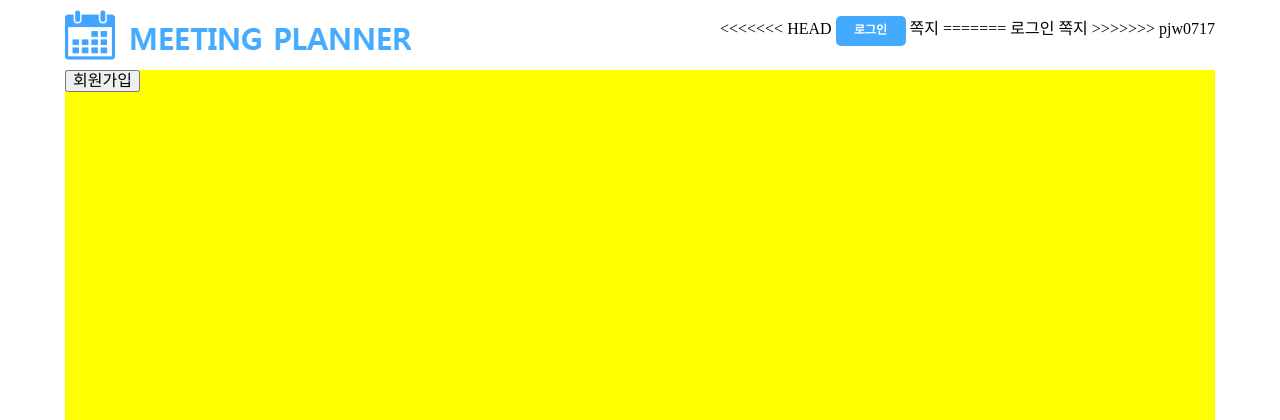
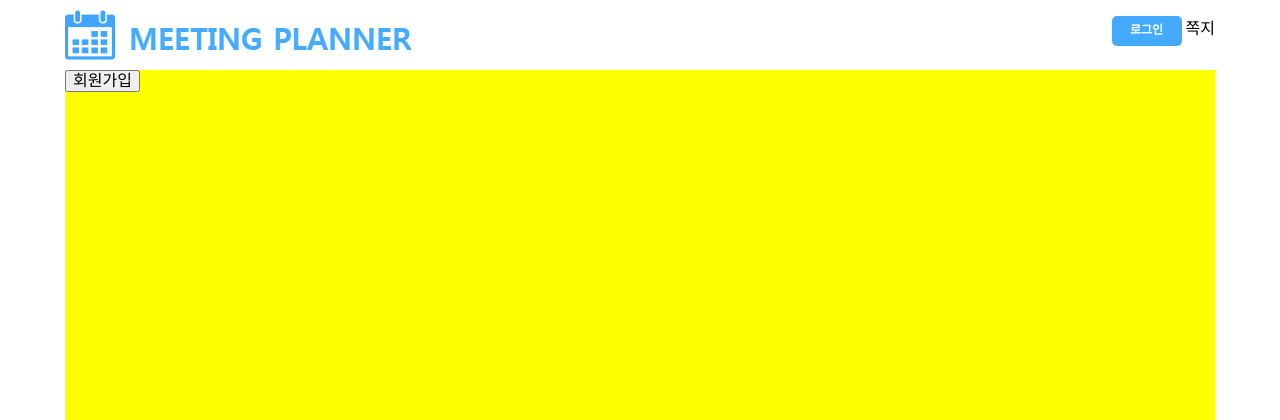
Before and after one commit to asdlkjsk/fn_meetingPlanner, a Java web app: page /member/memberJoin in a window 1280 px wide. Shown: the top 420 px of the page. Run offline with Spring Boot 4, a stand-in JSP engine, Linux system fonts and the light colour scheme; the project's own start-up code is not run, and a stand-in starts its controllers and pages; some libraries are stand-ins or nearby versions.

Commit message:
ybh & pjw merge

```diff
--- a/src/main/resources/myBatis/myBatis.properties
+++ b/src/main/resources/myBatis/myBatis.properties
@@ -1,10 +1,6 @@
 <!--Oracle--!>
 jdbc.driver=oracle.jdbc.driver.OracleDriver
-<<<<<<< HEAD
-jdbc.url=jdbc:oracle:thin:@192.168.20.52:1521:xe
-=======
 jdbc.url=jdbc:oracle:thin:@192.168.20.53:1521:xe
->>>>>>> pjw0717
 jdbc.user=meeting
 jdbc.pw=meeting
 
--- a/src/main/webapp/WEB-INF/views/member/memberLogin.jsp
+++ b/src/main/webapp/WEB-INF/views/member/memberLogin.jsp
@@ -10,7 +10,7 @@
 <script src="https://ajax.googleapis.com/ajax/libs/jquery/3.2.0/jquery.min.js"></script>
 <script src="https://maxcdn.bootstrapcdn.com/bootstrap/3.3.7/js/bootstrap.min.js"></script>
 <link rel="stylesheet" type="text/css" href="<%=application.getContextPath()%>/resources/css/reset.css">
-<link rel="stylesheet" type="text/css" href="<%=application.getContextPath()%>/resources/css/basic.css">
+<link rel="stylesheet" type="text/css" href="<%=application.getContextPath()%>/resources/css/basic1.css">
 <link href="<%=application.getContextPath()%>/resources/css/icheck-bootstrap.css" rel="stylesheet">
 <script type="text/javascript">
  	$(function() {
--- a/src/main/webapp/WEB-INF/views/temp/bootStrap.jsp
+++ b/src/main/webapp/WEB-INF/views/temp/bootStrap.jsp
@@ -6,7 +6,7 @@
 <link rel="stylesheet" href="https://www.w3schools.com/w3css/4/w3.css">
 <link rel="stylesheet" href="https://cdnjs.cloudflare.com/ajax/libs/font-awesome/4.7.0/css/font-awesome.min.css">
 <link rel="stylesheet" type="text/css" href="<%=application.getContextPath()%>/resources/css/reset.css">
-<link rel="stylesheet" type="text/css" href="<%=application.getContextPath()%>/resources/css/basic.css">
+<link rel="stylesheet" type="text/css" href="<%=application.getContextPath()%>/resources/css/basic1.css">
 <link href="<%=application.getContextPath()%>/resources/css/icheck-bootstrap.css" rel="stylesheet">
 <!-- <link rel="stylesheet" href="https://maxcdn.bootstrapcdn.com/bootstrap/3.3.7/css/bootstrap.min.css"> -->
 <!-- <script src="https://maxcdn.bootstrapcdn.com/bootstrap/3.3.7/js/bootstrap.min.js"></script> -->
--- a/src/main/webapp/WEB-INF/views/temp/header.jsp
+++ b/src/main/webapp/WEB-INF/views/temp/header.jsp
@@ -14,16 +14,12 @@
 
 			<div id="login_box">
 				<c:if test="${member eq null }">
-<<<<<<< HEAD
 					<a href="<%=application.getContextPath() %>/member/memberLogin" class="log_btn" role="button">로그인</a>
-					<a href="<%=application.getContextPath() %>/message/megList">쪽지</a>
-=======
-					<a href="<%=application.getContextPath() %>/member/memberLogin">로그인</a>
 					<a href="<%=application.getContextPath() %>/message/ReadList?curPage=1&find=&search=sendId&recvId=asd">쪽지</a>
->>>>>>> pjw0717
 				</c:if>
 				<c:if test="${member ne null }">
 				<a href="<%=application.getContextPath() %>/member/memberLogout" class="log_btn" role="button">로그아웃</a>
 				</c:if>
 			</div>
+			</div>
 	</header>
```
Also changed, not shown: src/main/resources/myBatis/myBatis-config.xml (+1 -10 lines), src/main/webapp/WEB-INF/views/home.jsp (+0 -8 lines), src/main/webapp/resources/css/basic1.css (renamed from src/main/webapp/resources/css/basic.css), 1 other file.
